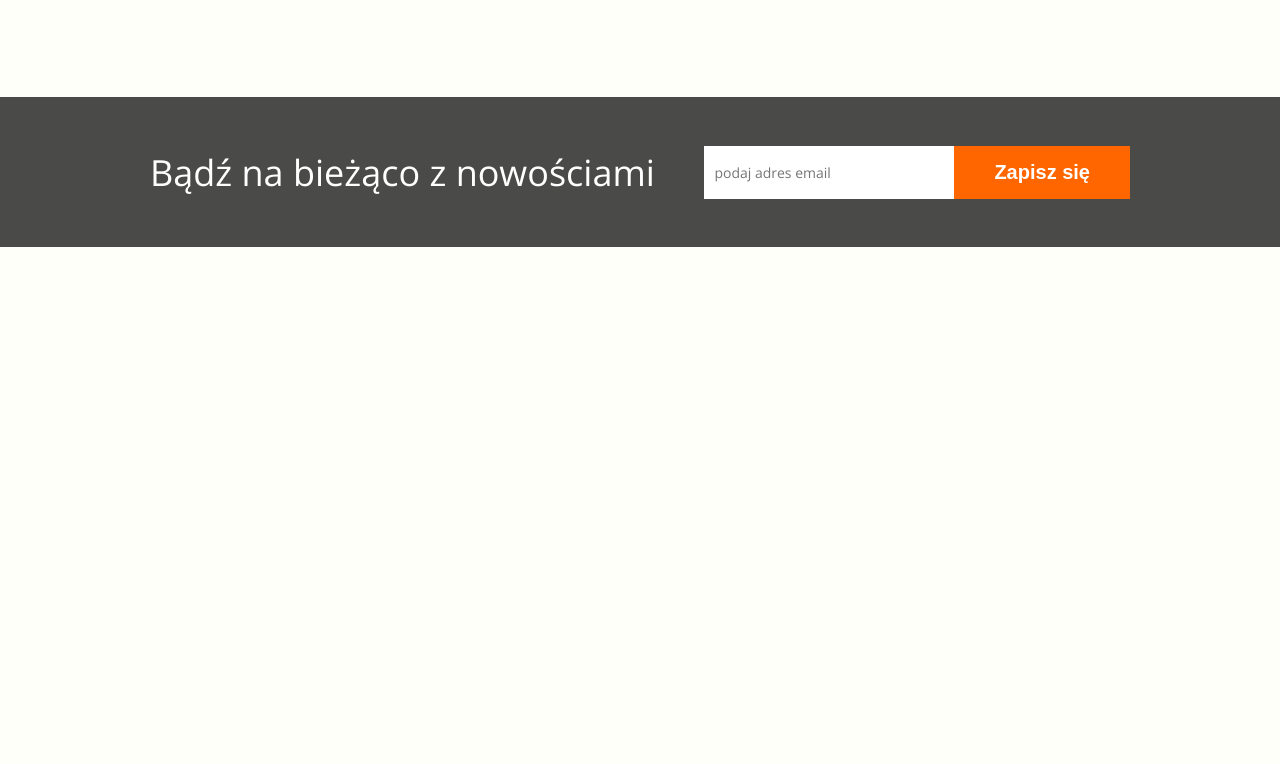
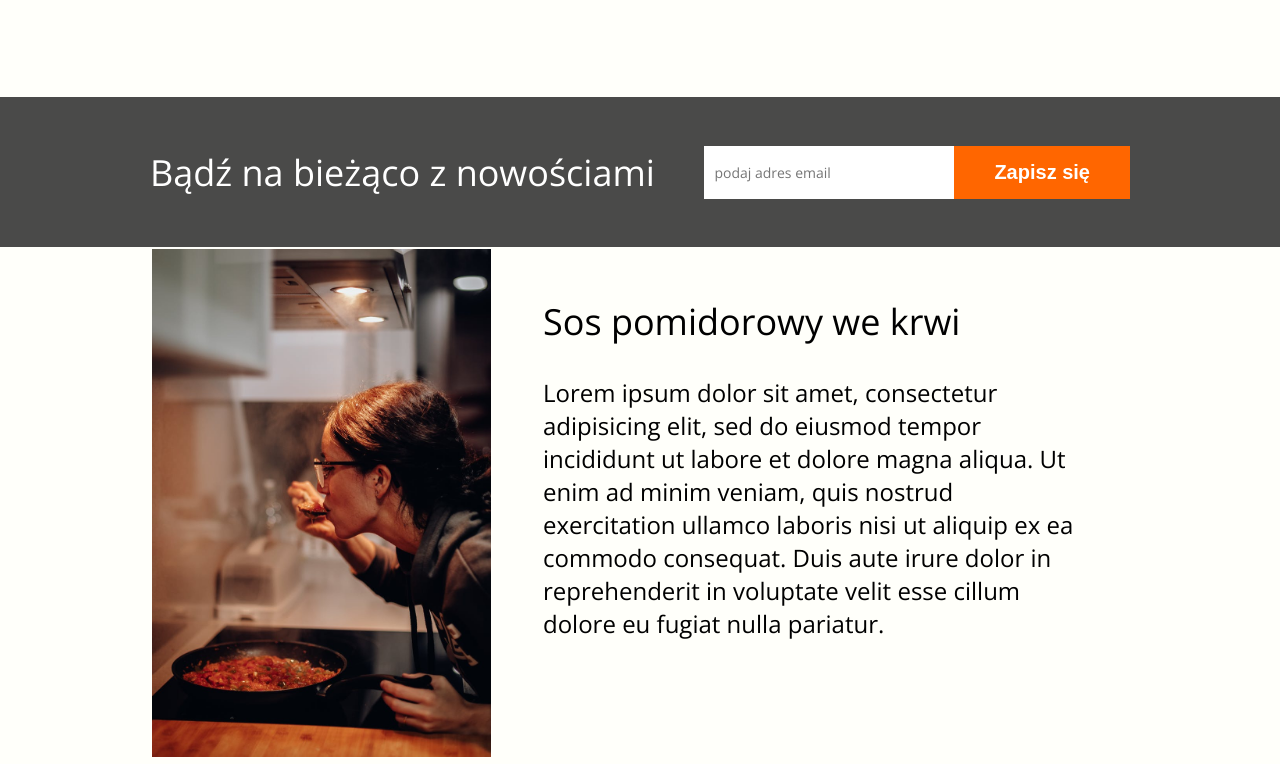
Before and after one commit to emcecha/zaplanuj-jedzonko, a website: page index.html in a window 1280 px wide. Shown: the part 1380-2144 px from the top of the page. Before the commit the page ends 1627 px from the top, so only its background shows below. Drawn offline with nearby package versions, Linux system fonts and the light colour scheme; files that its build step writes are made by us from their sources; files whose address does not match are found by name; a web font is replaced by a local one.

Commit message:
dodanie sekcji about me, ostylowanie sekcji

```diff
--- a/index.html
+++ b/index.html
@@ -133,6 +133,19 @@
         </div>
     </section>
 
+    <section class="about-me container">
+        <div class="about-me__frame">
+            <img src="img/chef.jpeg" alt="" class="about-me__img">
+        </div>
+        <div class="about-me__description">
+            <h3 class="about-me__title">
+                Sos pomidorowy we krwi
+            </h3>
+            <p class="about-me__text">
+                Lorem ipsum dolor sit amet, consectetur adipisicing elit, sed do eiusmod tempor incididunt ut labore et dolore magna aliqua. Ut enim ad minim veniam, quis nostrud exercitation ullamco laboris nisi ut aliquip ex ea commodo consequat. Duis aute irure dolor in reprehenderit in voluptate velit esse cillum dolore eu fugiat nulla pariatur.
+            </p>
+        </div>
+    </section>
 
 </body>
 
--- a/scss/main.scss
+++ b/scss/main.scss
@@ -9,3 +9,4 @@
 @import "partials/page_call_to_action";
 @import "partials/page_about_app";
 @import "partials/page_newsletter";
+@import "partials/page_about_me";
--- /dev/null
+++ b/scss/partials/_page_about_me.scss
@@ -0,0 +1,27 @@
+.about-me {
+    display: flex;
+
+    &__frame {
+        width: 35%;
+        border: 2px solid $screen-bcg-color;
+    }
+
+    &__img {
+        width: 100%;
+    }
+
+    &__description {
+        width: 65%;
+        padding: 50px;
+    }
+
+    &__title {
+        font-size: 36px;
+        font-weight: 400;
+        margin-bottom: 30px;
+    }
+
+    &__text {
+        font-size: 24px;
+    }
+}
```
Also changed, not shown: img/chef.jpeg (added).
